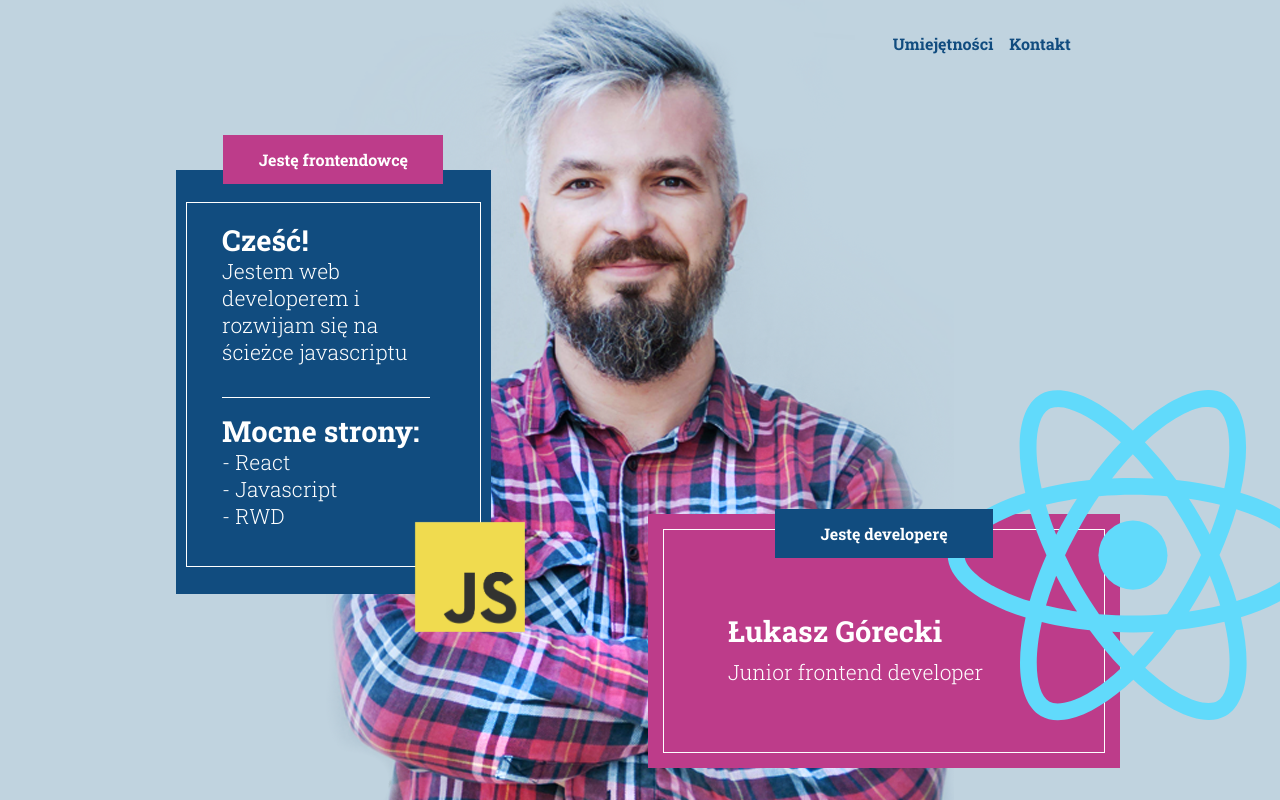
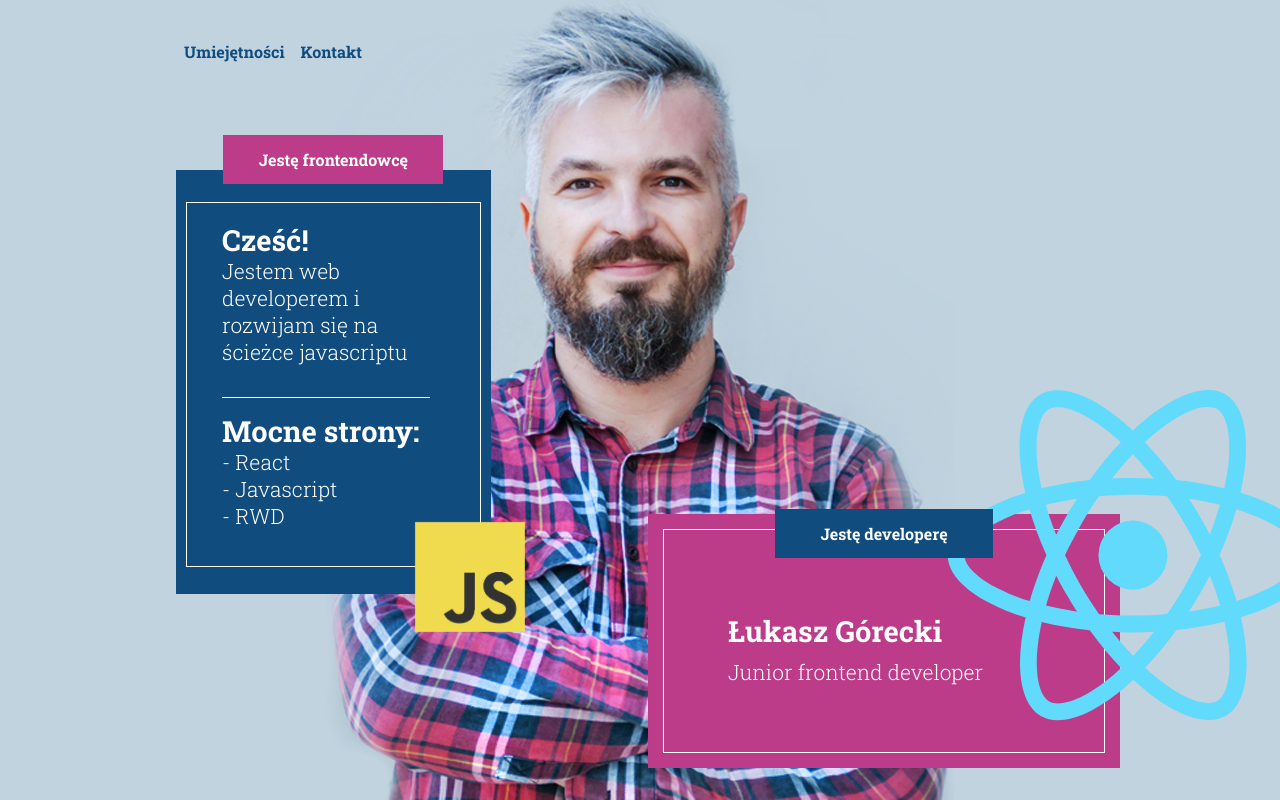
Before and after one commit to sq1fya/my-lp, a React (Create React App) app: page / in a window 1280 px wide. Shown: the top 800 px of the page. Built offline with nearby package versions, Linux system fonts and the light colour scheme.

Commit message:
set navbar margin left right on decktop

```diff
--- a/src/components/section-about-me/section-about-me.js
+++ b/src/components/section-about-me/section-about-me.js
@@ -8,11 +8,9 @@ class SectionAboutMe extends Component {
   render() {
     return (
       <section className="section-about-me position-relative background-image container-fluid h-auto">
-        <header className="container-fluid">
-          <div className="row">
-            <div className="container col-lg-9">
-              <div className="container p-0">
-                <nav className="nav-bar navbar d-block navbar-expand-lg navbar-light p-0 sticky-top">
+        <header className="row">
+          <div className="container col-12 col-lg-9 m-md-0 m-lg-auto p-0">
+            <nav className="nav-bar navbar d-block navbar-expand-lg navbar-light sticky-top">
               <button
                 className="navbar-toggler mt-4"
                 type="button"
@@ -25,11 +23,10 @@ class SectionAboutMe extends Component {
                 <span className="navbar-toggler-icon" />
               </button>
               <div className="collapse navbar-collapse" id="navbarText">
-                    <ul className="navbar-nav mt-4 col-12 justify-content-end">
+                <ul className="navbar-nav mt-4 col-12 ">
                   <li className="nav-item">
                     <button className="nav-link" href="#">
-                          Umiejętności{" "}
-                          <span className="sr-only">(current)</span>
+                      Umiejętności <span className="sr-only">(current)</span>
                     </button>
                   </li>
                   <li className="nav-item">
@@ -40,8 +37,6 @@ class SectionAboutMe extends Component {
                 </ul>
               </div>
             </nav>
-              </div>
-            </div>
           </div>
         </header>
         <div
@@ -56,7 +51,7 @@ class SectionAboutMe extends Component {
         >
           <img className="" src={lukasz} alt="lukasz" />
         </div>
-        <div className="row ">
+        <div className="row">
           <div className="container col-12 col-lg-9 m-md-0 m-lg-auto p-0 pl-lg-3">
             <div className="d-flex flex-column-reverse d-lg-block">
               <div className="m-0 p-0 row d-flex align-items-end">
```
Lines whose indentation alone changed are shown as unchanged.
